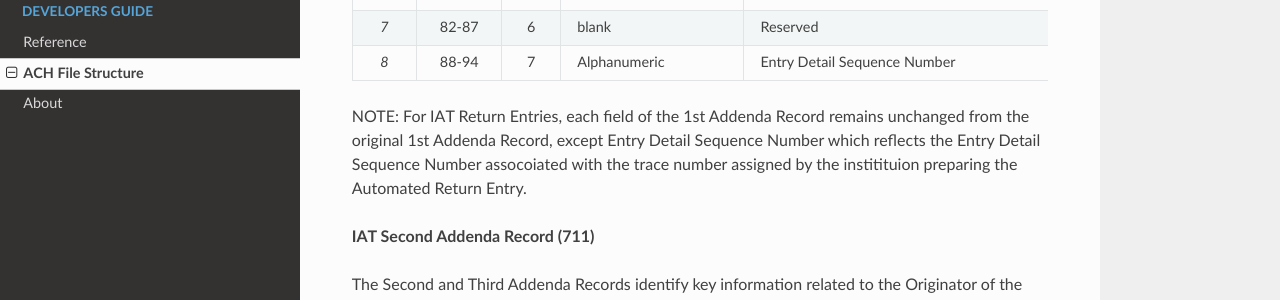
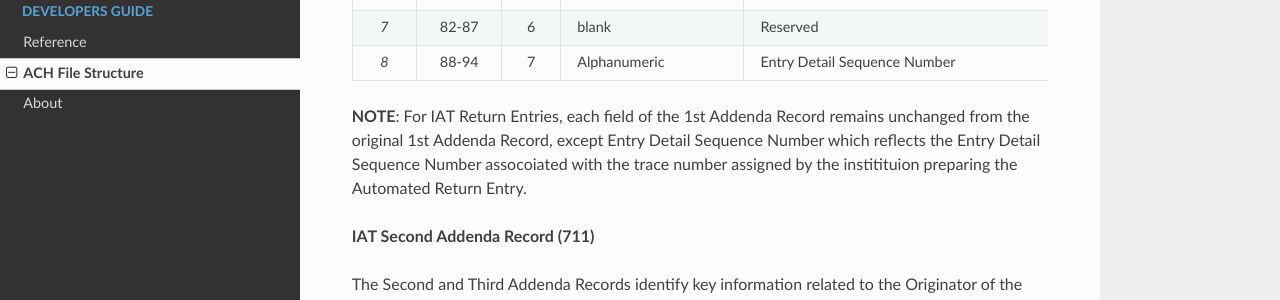
Before and after one commit to wadearnold/docs, an MkDocs documentation site: the page built from docs/ACH_File_Structure.md, in a window 1280 px wide and 900 px high, scrolled down 13172 px. Shown: the part 151-451 px from the top of the window. Built offline with MkDocs 1.6.1, drawn with Linux system fonts in a browser that asks for light colours; nearby versions of some CDN libraries; old or Windows-style settings are respelled for this version of MkDocs; part of the change alters nothing that is shown.

```diff
--- a/docs/ACH_File_Structure.md
+++ b/docs/ACH_File_Structure.md
@@ -354,7 +354,7 @@ The First Addenda Record identifies the Receiver of the transaction and the doll
 | *7* | 82-87 | 6 | blank | Reserved | Leave blank | n/a |
 | *8* | 88-94 | 7 | Alphanumeric | Entry Detail Sequence Number | This field contains the ascending sequence number section of the Entry Detail Record‟s trace number. This number is the same as the last seven digits of the trace number (Field 13) of the related Entry Detail Record. | M |
 
-NOTE: For IAT Return Entries, each field of the 1st Addenda Record remains unchanged from the original 1st Addenda Record, except Entry Detail Sequence Number which reflects the Entry Detail Sequence Number assocoiated with the trace number assigned by the institituion preparing the Automated Return Entry.
+**NOTE**: For IAT Return Entries, each field of the 1st Addenda Record remains unchanged from the original 1st Addenda Record, except Entry Detail Sequence Number which reflects the Entry Detail Sequence Number assocoiated with the trace number assigned by the institituion preparing the Automated Return Entry.
 
 **IAT Second Addenda Record (711)**
 
```
